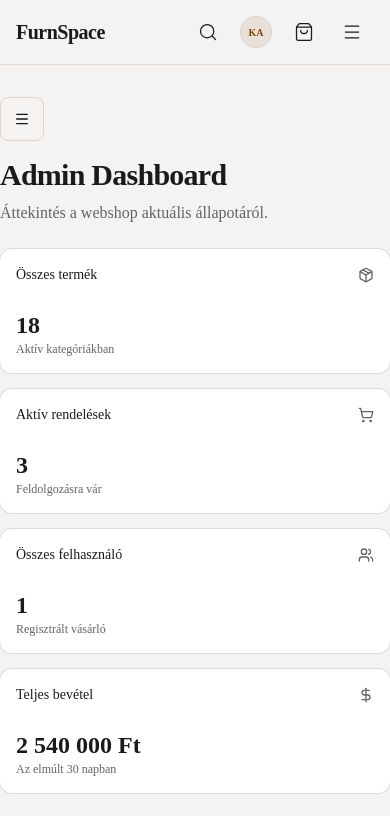
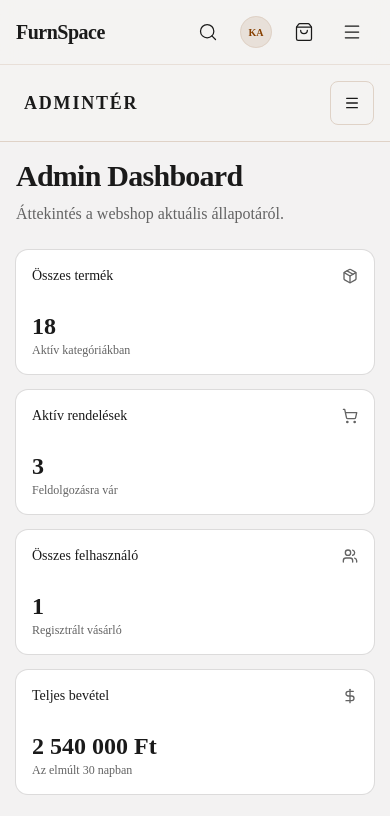
Before and after one commit to Almasip442/butor, a Next.js app: page /admin in a window 390 px wide. Shown: the top 816 px of the page. Built offline with nearby package versions, Linux system fonts and the light colour scheme.

Commit message:
feat: phase 9 responsive audit changes (9.1 - 9.2)

```diff
--- a/app/admin/layout.tsx
+++ b/app/admin/layout.tsx
@@ -8,10 +8,10 @@ export const metadata = {
 
 export default function AdminLayout({ children }: { children: ReactNode }) {
   return (
-    <div className="container mx-auto py-8">
-      <div className="flex flex-col md:flex-row md:gap-8">
-        <AdminSidebar />
-        <main className="flex-1 min-w-0">
+    <div className="flex flex-col md:flex-row min-h-[calc(100vh-var(--header-height,5rem))] bg-muted/10">
+      <AdminSidebar />
+      <div className="flex-1 flex flex-col min-w-0">
+        <main className="p-4 sm:p-6 lg:p-8 flex-1">
           {children}
         </main>
       </div>
--- a/app/admin/page.tsx
+++ b/app/admin/page.tsx
@@ -38,9 +38,9 @@ export default function AdminDashboardPage() {
         </p>
       </div>
 
-      <div className="grid gap-4 md:grid-cols-2 lg:grid-cols-4">
+      <div className="grid gap-4 sm:gap-6 grid-cols-1 sm:grid-cols-2 lg:grid-cols-4">
         {stats.map((stat, index) => (
-          <Card key={index}>
+          <Card key={index} className="overflow-hidden">
             <CardHeader className="flex flex-row items-center justify-between space-y-0 pb-2">
               <CardTitle className="text-sm font-medium">
                 {stat.title}
@@ -57,8 +57,8 @@ export default function AdminDashboardPage() {
         ))}
       </div>
 
-      <div className="grid gap-4 md:grid-cols-2">
-        <Card>
+      <div className="grid gap-4 sm:gap-6 grid-cols-1 lg:grid-cols-2 mt-8">
+        <Card className="overflow-hidden">
           <CardHeader>
             <CardTitle>Legutóbbi rendelések</CardTitle>
           </CardHeader>
@@ -68,7 +68,7 @@ export default function AdminDashboardPage() {
             </p>
           </CardContent>
         </Card>
-        <Card>
+        <Card className="overflow-hidden">
           <CardHeader>
             <CardTitle>Alacsony készlet</CardTitle>
           </CardHeader>
--- a/components/admin/AdminSidebar.tsx
+++ b/components/admin/AdminSidebar.tsx
@@ -60,20 +60,23 @@ export function AdminSidebar() {
 
   return (
     <>
-      <aside className="hidden border-r border-border pr-6 md:block w-64 min-h-[500px]">
+      <aside className="hidden w-64 flex-shrink-0 border-r border-border bg-background pt-4 md:block">
         <SidebarContent />
       </aside>
-      <div className="md:hidden">
+      <div className="md:hidden flex items-center justify-between border-b border-border bg-background p-4 w-full shrink-0">
+        <span className="font-display font-semibold uppercase tracking-widest text-lg px-2">
+          Admintér
+        </span>
         <Sheet>
           <SheetTrigger asChild>
-            <Button variant="outline" size="icon" className="mb-4 touch-target">
+            <Button variant="outline" size="icon" className="touch-target">
               <Menu className="h-5 w-5" />
               <span className="sr-only">Admin menü megnyitása</span>
             </Button>
           </SheetTrigger>
-          <SheetContent side="left" className="w-72">
+          <SheetContent side="left" className="w-[80vw] max-w-sm sm:max-w-xs">
             <SheetHeader>
-               <SheetTitle className="sr-only">Admin Navigáció</SheetTitle>
+               <SheetTitle className="text-left font-display">Admintér</SheetTitle>
             </SheetHeader>
             <SidebarContent />
           </SheetContent>
```
